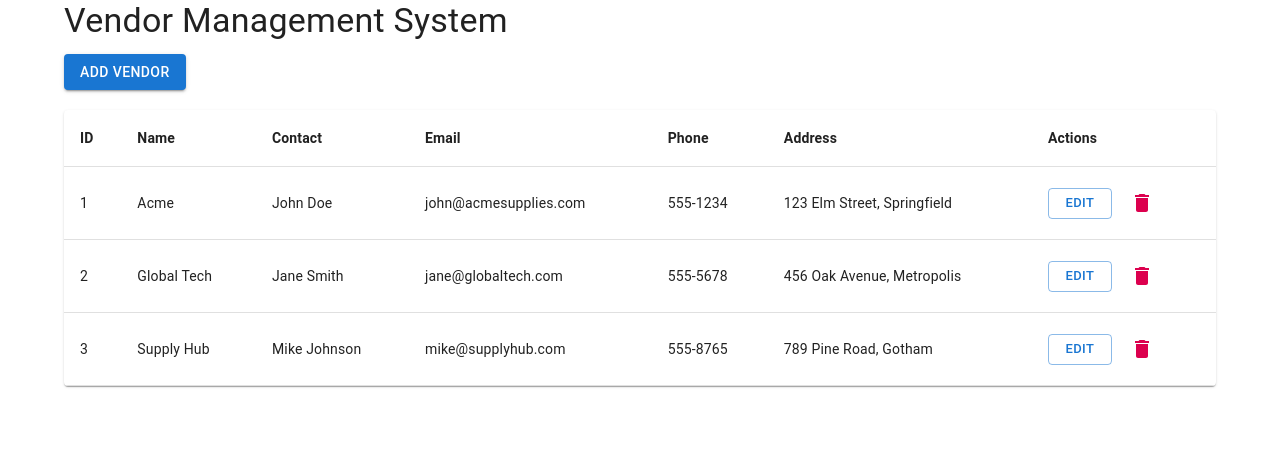
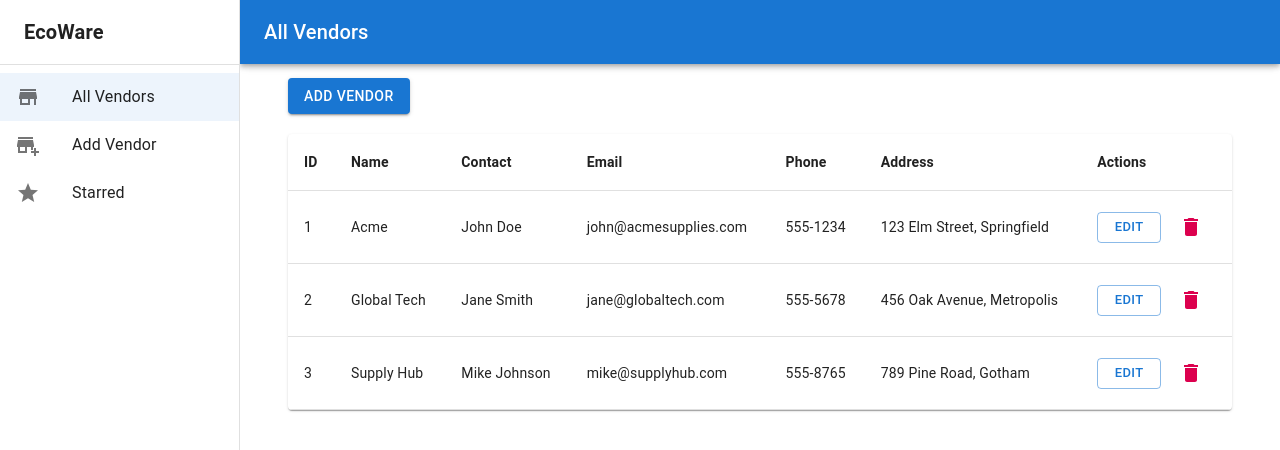
Before and after one commit to patrick-yuson/vendor-management-task, a Next.js app: page / in a window 1280 px wide. Shown: the top 450 px of the page. Built offline with nearby package versions, Linux system fonts and the light colour scheme.

Commit message:
Wrapped _app component with MobileProvider and Navbar

```diff
--- a/src/pages/_app.js
+++ b/src/pages/_app.js
@@ -3,6 +3,8 @@ import PropTypes from 'prop-types';
 import Head from 'next/head';
 import { ThemeProvider, createTheme } from '@mui/material/styles';
 import CssBaseline from '@mui/material/CssBaseline';
+import Navbar from '@/components/Navbar';
+import { MobileProvider } from '@/contexts/MobileContext';
 
 const theme = createTheme({
   palette: {
@@ -27,7 +29,10 @@ export default function MyApp(props) {
       <ThemeProvider theme={theme}>
         {/* CssBaseline kickstart an elegant, consistent, and simple baseline to build upon. */}
         <CssBaseline />
-        <Component {...pageProps} />
+        <MobileProvider>
+          <Navbar mainComponent={<Component {...pageProps} />}/>
+        </MobileProvider>
+        {/* <Component {...pageProps} /> */}
       </ThemeProvider>
     </React.Fragment>
   );
```
